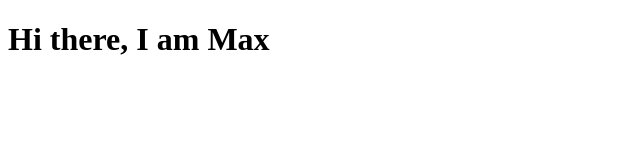
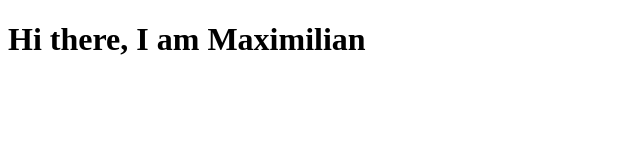
Before and after one commit to max29501/GithubProject1, a plain HTML site: page index.html in a window 1280 px wide. Shown: the whole page, without its empty margins (0-640 px from the left). Drawn offline with Linux system fonts and the light colour scheme.

Commit message:
full name added

```diff
--- a/index.html
+++ b/index.html
@@ -7,6 +7,6 @@
     <title>Document</title>
 </head>
 <body>
-    <h1>Hi there, I am Max</h1>
+    <h1>Hi there, I am Maximilian</h1>
 </body>
 </html>
```
